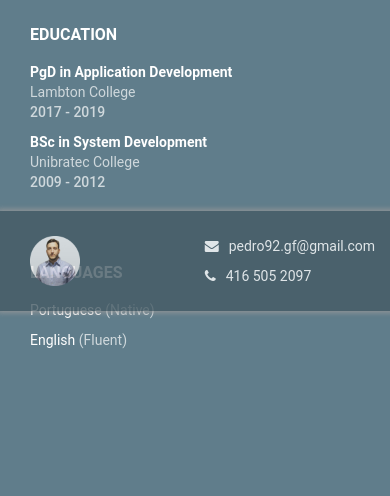
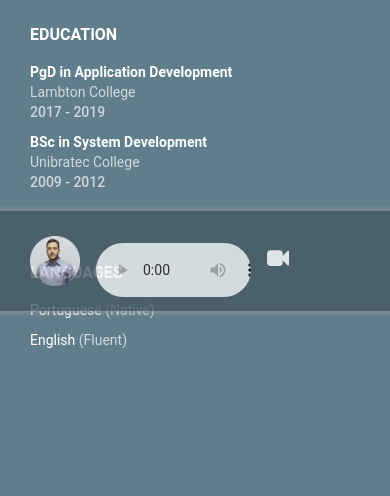
Before and after one commit to pedrofg/lambton-second-term, a PHP site: page / in a window 390 px wide. Shown: the part 533-1029 px from the top of the page. Run offline with PHP 8.4, Linux system fonts and the light colour scheme; some libraries are stand-ins or nearby versions.

Commit message:
Adding audio and video.

```diff
--- a/PGFResume/index.html
+++ b/PGFResume/index.html
@@ -194,6 +194,10 @@
     <!-- Using fixed footer to always show to the user needed contact info -->
     <footer>
       <img class="footer-profile" src="images/pgf.png" alt="" />
+      <audio class="footer-audio" src="resources/resume.mp3" controls></audio>
+
+      <span class="footer-btn-video"><i class="fa fa-video-camera" aria-hidden="true" data-toggle="modal" data-target="#modal-video"></i></span>
+
       <div class="div-contact">
         <p class="email"><i class="fa fa-envelope"></i>pedro92.gf@gmail.com</p>
         <p class="phone"><i class="fa fa-phone"></i>416 505 2097</p>
@@ -203,6 +207,26 @@
         <p class="github"><i class="fa fa-github"></i><a href="https://github.com/pedrofg" target="_blank">github.com/pedrofg</a></p>
       </div>
     </footer>
+
+    <!-- Modal -->
+    <div id="modal-video" class="modal fade" role="dialog">
+      <div class="modal-dialog">
+
+        <!-- Modal content-->
+        <div class="modal-content">
+          <div class="modal-header">
+            <button type="button" class="close" data-dismiss="modal">&times;</button>
+            <h4 class="modal-title">Why and How Software Engineering</h4>
+          </div>
+          <div class="modal-body">
+            <video id="sf-video" width="100%" height="100%" controls>
+              <source src="resources/softwareengineer.mp4" type="video/mp4">
+            </video>
+          </div>
+        </div>
+
+      </div>
+    </div>
   </div>
 
 
@@ -212,6 +236,7 @@
 <!-- Import jquery and caroulse javascript from the cdn and local script from the current folder -->
 <script src="https://code.jquery.com/jquery-3.2.1.min.js"></script>
 <script src="https://cdnjs.cloudflare.com/ajax/libs/OwlCarousel2/2.2.1/owl.carousel.min.js"></script>
+<script src="https://maxcdn.bootstrapcdn.com/bootstrap/3.3.7/js/bootstrap.min.js"></script>
 <script src="script.js"></script>
 
 </html>
--- a/PGFResume/script.js
+++ b/PGFResume/script.js
@@ -1,4 +1,5 @@
 $(function() {
+
   // Connect owl carousel to the project. https://owlcarousel2.github.io/OwlCarousel2/
   $('.owl-carousel').owlCarousel({
     singleItem: true,
@@ -62,4 +63,12 @@ $(function() {
     var re = /^(([^<>()\[\]\\.,;:\s@"]+(\.[^<>()\[\]\\.,;:\s@"]+)*)|(".+"))@((\[[0-9]{1,3}\.[0-9]{1,3}\.[0-9]{1,3}\.[0-9]{1,3}])|(([a-zA-Z\-0-9]+\.)+[a-zA-Z]{2,}))$/;
     return re.test(email);
   }
+
+  $('#modal-video').on('shown.bs.modal', function() {
+    $("#sf-video")[0].play();
+  });
+
+  $('#modal-video').on('hidden.bs.modal', function() {
+    $("#sf-video")[0].pause();
+  });
 });
--- a/PGFResume/style.css
+++ b/PGFResume/style.css
@@ -300,6 +300,20 @@ footer {
   float: left;
 }
 
+.footer-audio {
+  margin-top: 22px;
+  margin-left: 16px;
+  width: 190px;
+  float: left;
+}
+
+.footer-btn-video {
+  margin-top: 22px;
+  margin-left: 16px;
+  font-size: 22px;
+  float: left;
+}
+
 footer a {
   color: #FFF;
 }
@@ -326,6 +340,10 @@ footer .div-contact {
   margin-bottom: 20px;
 }
 
+.modal-dialog {
+  width: 60%;
+}
+
 
 /* Extra small devices (phones, less than 768px) */
 
@@ -337,7 +355,13 @@ footer .div-contact {
   .right-section .skills-container .skill-progress {
     width: 100%;
   }
-  footer .div-contact:nth-of-type(2n) {
+  footer .div-contact {
     visibility: hidden;
   }
+  .footer-audio {
+    width: 155px;
+  }
+  .modal-dialog {
+    width: auto;
+  }
 }
```
Also changed, not shown: 2 other files.
